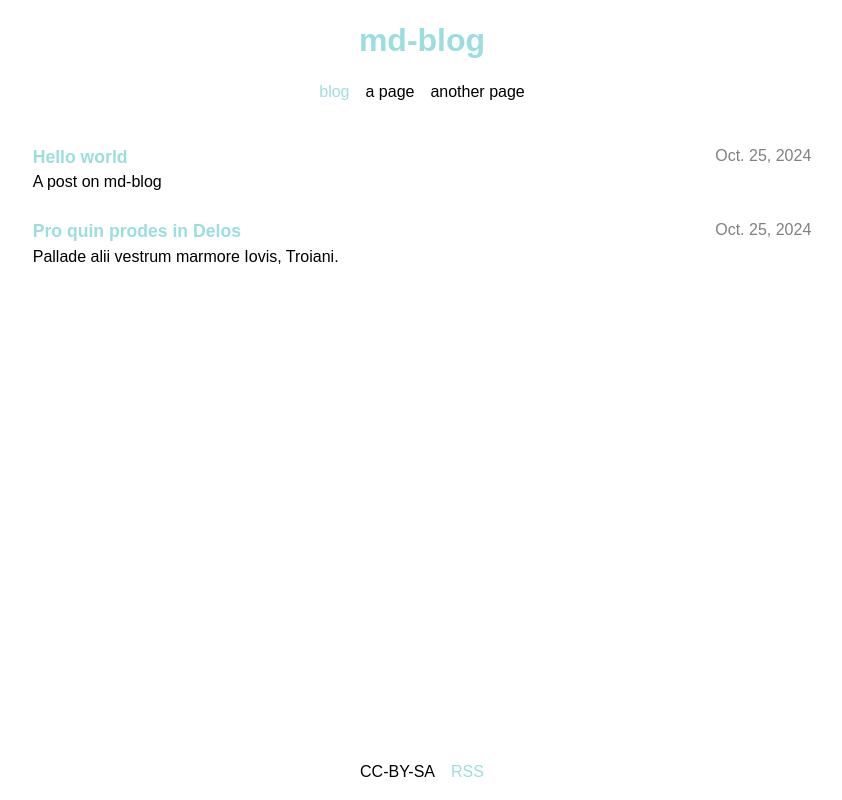
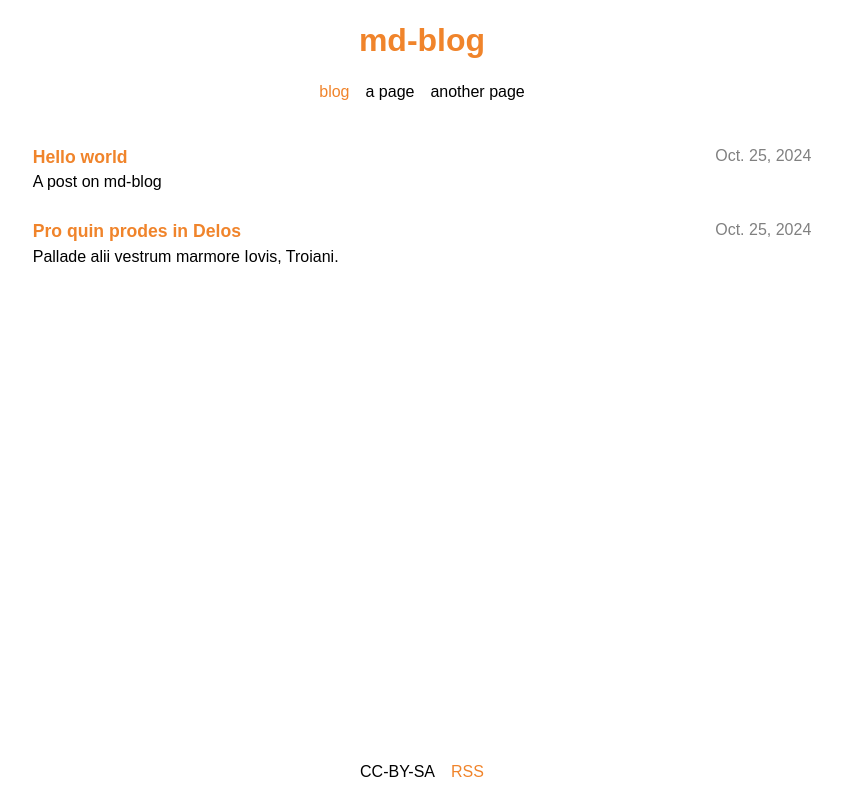
Before and after one commit to ogoregen/md-blog, a Gatsby site: page / in a window 1280 px wide. Shown: the whole page, without its empty margins (218-1060 px from the left). Built offline with nearby package versions, Linux system fonts and the light colour scheme; Gatsby itself is replaced by a stand-in of ours; a web font is replaced by a local one.

Commit message:
Change default theme color, favicon

```diff
--- a/data/theme.css
+++ b/data/theme.css
@@ -1,4 +1,4 @@
 
 :root{
-	--primary-color: #9cdedf;
+	--primary-color: #F0842B;
 }
```
Also changed, not shown: data/favicon.png, src/style.css (line endings or trailing spaces).
